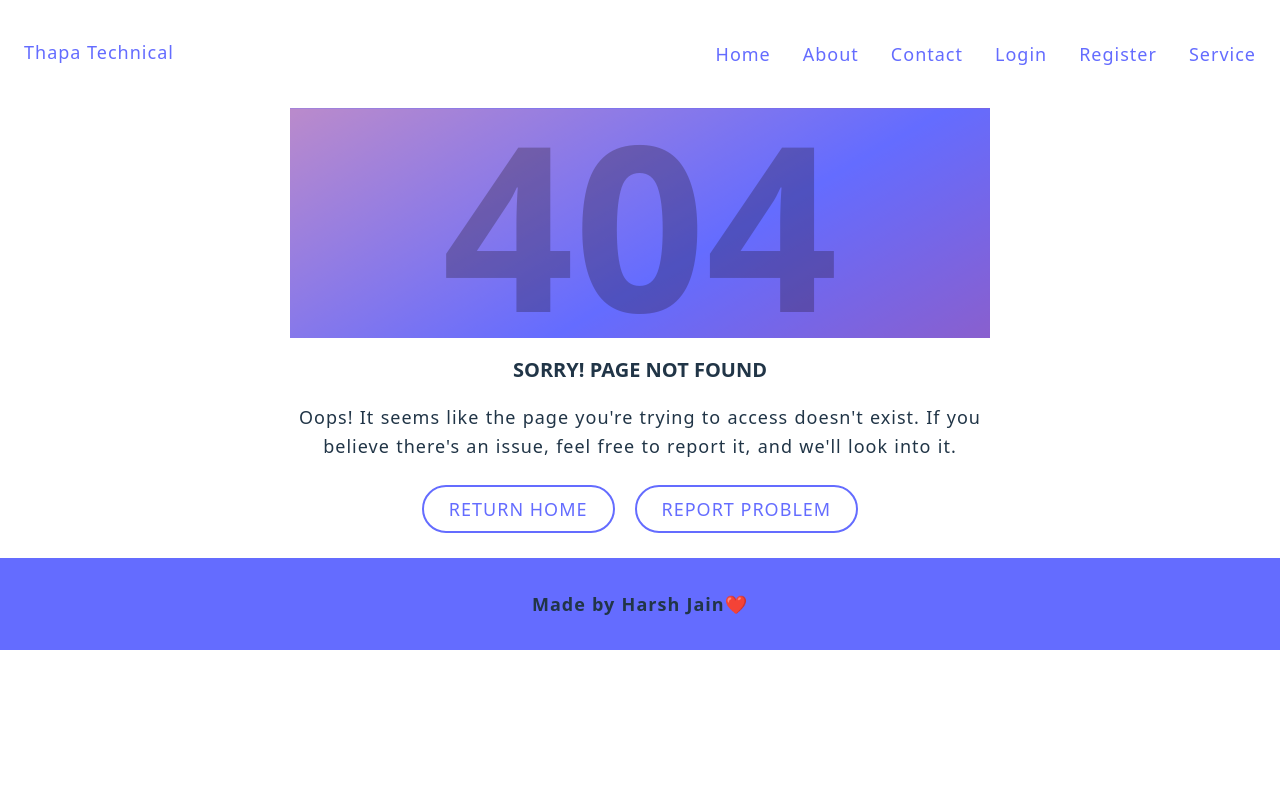
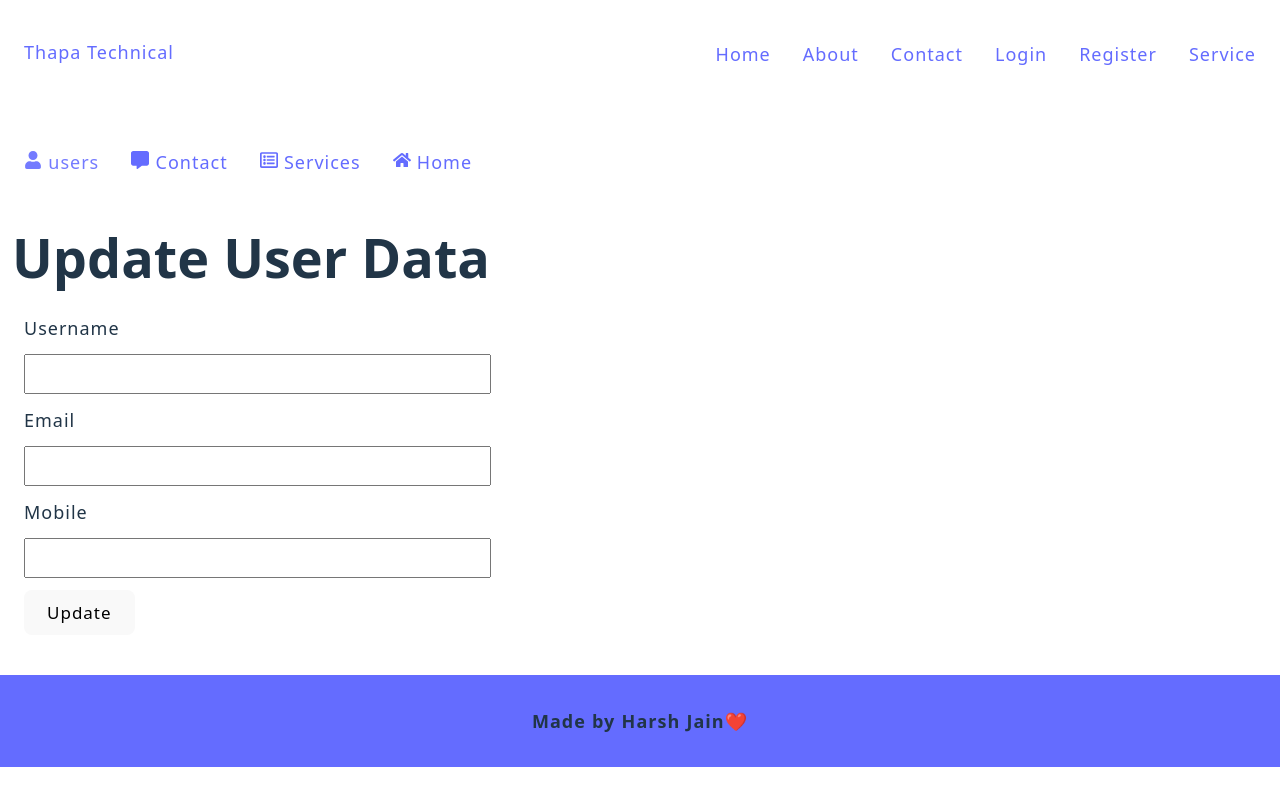
Before and after one commit to kjainharsh/MERNConnect, a React (Vite) app in the folder client/: page /admin/users/1/edit in a window 1280 px wide. Built offline with nearby package versions, Linux system fonts and the light colour scheme; no server answers.

Commit message:
Building Admin Update Page by Edit Button Clicked and Display User Data

```diff
--- a/client/src/App.jsx
+++ b/client/src/App.jsx
@@ -12,6 +12,7 @@ import { Footer } from "./components/Footer/Footer";
 import { AdminLayout } from "./components/layouts/Admin-Layout";
 import { AdminContacts } from "./pages/Admin-Contacts";
 import { AdminUsers } from "./pages/Admin-Users";
+import { AdminUpdate } from "./pages/Admin-Update";
 
 const App = () => {
   return (<>
@@ -29,6 +30,7 @@ const App = () => {
         <Route path="/admin" element={<AdminLayout/>}>
           <Route path="users" element={<AdminUsers/>}/>
           <Route path="contacts" element={<AdminContacts/>}/>
+          <Route path="users/:id/edit" element={<AdminUpdate/>}/>
         </Route>
 
       </Routes>
--- /dev/null
+++ b/client/src/pages/Admin-Update.jsx
@@ -0,0 +1,110 @@
+import { useEffect, useState } from "react";
+import { useParams } from "react-router-dom";
+import { useAuth } from "../store/auth";
+
+export const AdminUpdate = () => {
+
+    const [data, setData] = useState({
+        username: "",
+        email: "",
+        phone: "",
+    });
+    const { authorizationToken } = useAuth();
+
+    const params = useParams();
+
+    const getSingleUserData = async () => {
+        try {
+            const response = await fetch(`http://localhost:5000/api/admin/users/${params.id}`, {
+                method: "GET",
+                headers: { Authorization: authorizationToken },
+            });
+
+            const data = await response.json();
+            console.log(`users single data:  ${data}`);
+            setData(data);
+
+            // if (response.ok) {
+            //     getAllUsersData();
+            // }
+
+        } catch (error) {
+            console.log(error);
+        }
+    }
+
+
+    useEffect(() => {
+        getSingleUserData();
+    },[]);
+
+    const handleInput = (e) => {
+        let name = e.target.name;
+        let value = e.target.value;
+
+        setData({
+            ...data,
+            [name]: value,
+        });
+    };
+
+    const handleSubmit = () => {};
+
+    return (
+        <section className="section-contact">
+            <div className="contact-content container">
+                <h1 className="main-heading">Update User Data</h1>
+            </div>
+            {/* contact page main  */}
+            <div className="container grid grid-two-cols">
+                {/* contact form content actual  */}
+                <section className="section-form">
+                    <form onSubmit={handleSubmit}>
+                        <div>
+                            <label htmlFor="username">username</label>
+                            <input
+                                type="text"
+                                name="username"
+                                id="username"
+                                autoComplete="off"
+                                value={data.username}
+                                onChange={handleInput}
+                                required
+                            />
+                        </div>
+
+                        <div>
+                            <label htmlFor="email">email</label>
+                            <input
+                                type="email"
+                                name="email"
+                                id="email"
+                                autoComplete="off"
+                                value={data.email}
+                                onChange={handleInput}
+                                required
+                            />
+                        </div>
+
+                        <div>
+                            <label htmlFor="phone">Mobile</label>
+                            <input
+                                type="phone"
+                                name="phone"
+                                id="phone"
+                                autoComplete="off"
+                                value={data.phone}
+                                onChange={handleInput}
+                                required
+                            />
+                        </div>
+
+                        <div>
+                            <button type="submit">Update</button>
+                        </div>
+                    </form>
+                </section>
+            </div>
+        </section>
+    );
+}
```
